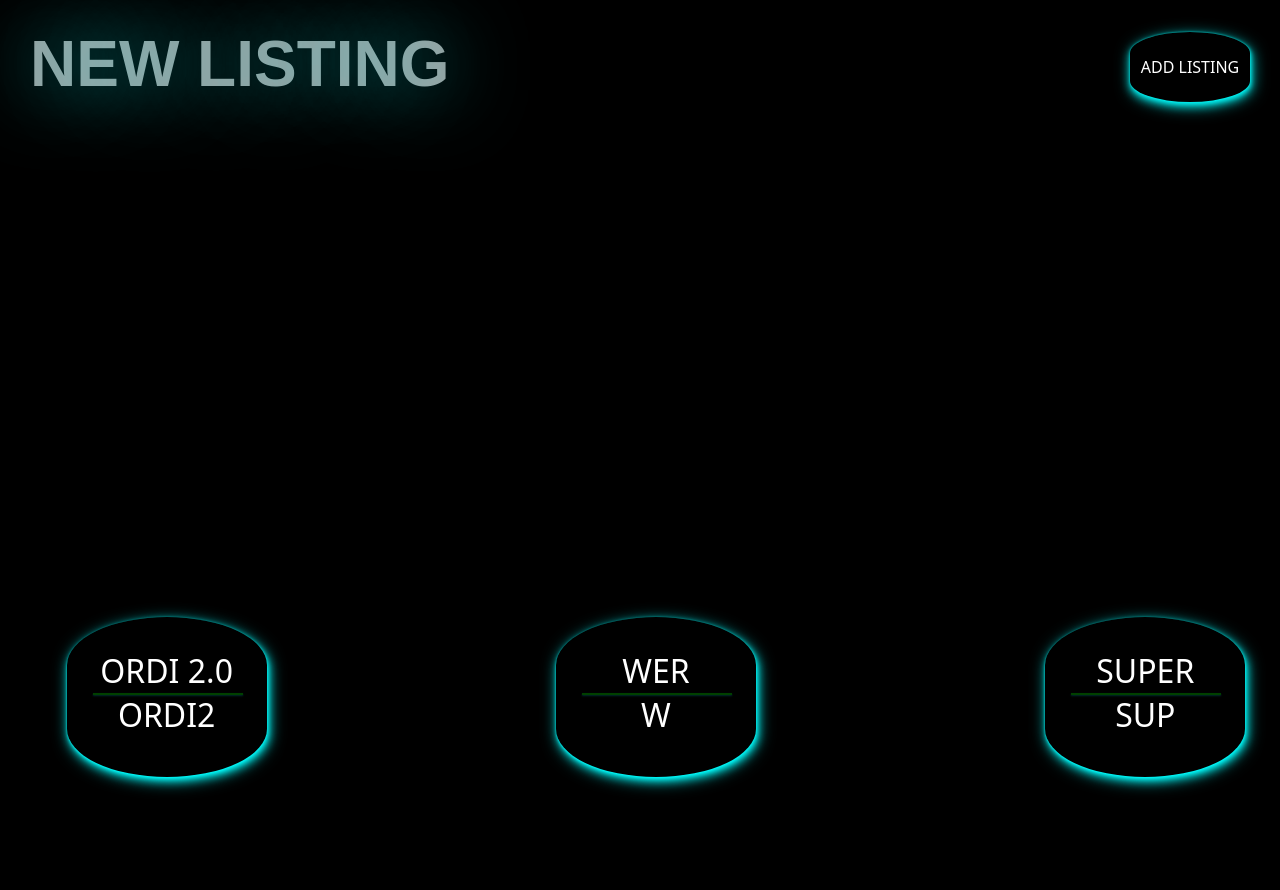
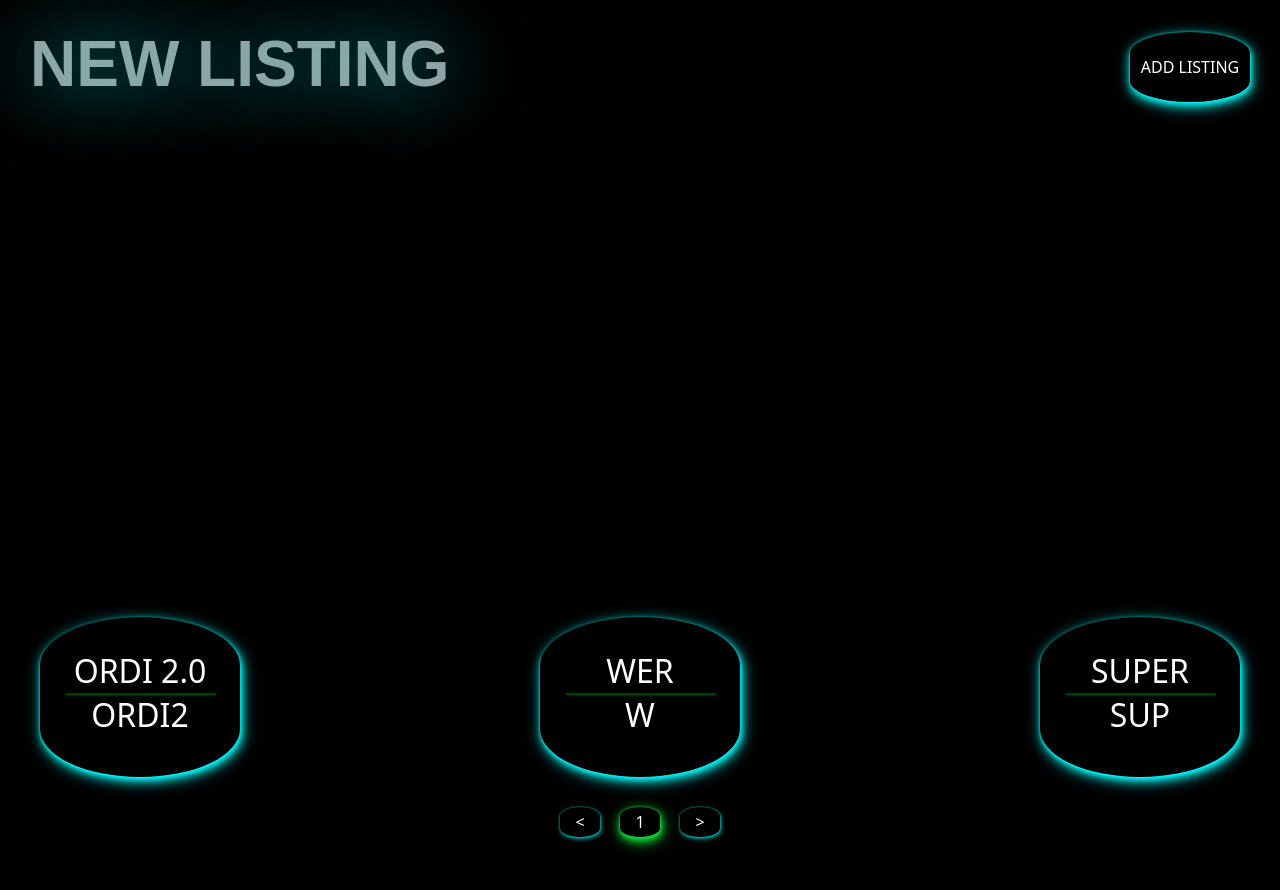
Before and after one commit to boomsik/cryptolisting, a React (Create React App) app: page / in a window 1280 px wide. Shown: the top 890 px of the page. Built offline with nearby package versions, Linux system fonts and the light colour scheme; grey boxes are pictures that could not be loaded.

Commit message:
add pagination

```diff
--- a/package.json
+++ b/package.json
@@ -12,6 +12,7 @@
         "react": "^18.2.0",
         "react-bootstrap": "^2.9.1",
         "react-dom": "^18.2.0",
+        "react-paginate": "^8.2.0",
         "react-scripts": "5.0.1",
         "web-vitals": "^2.1.4"
     },
--- a/src/Components/ColectItem/ColectItem.css
+++ b/src/Components/ColectItem/ColectItem.css
@@ -5,6 +5,119 @@
 }
 
 .list {
+    padding: 0;
     display: flex;
     justify-content: space-around;
 }
+
+.pagination {
+    width: 100%;
+    margin-top: 30px;
+    justify-content: center;
+    align-items: center;
+    gap: 20px;
+}
+
+.pagination_item {
+    display: flex;
+    justify-content: center;
+    align-items: center;
+    text-align: center;
+    width: 40px;
+    height: 30px;
+    background-color: black;
+    border-radius: 50%/30%;
+    position: relative;
+    border: none;
+    color: white;
+    box-shadow: 0px 0px 2px 0px rgba(0, 255, 255, 0.7),
+        1px 2px 4px 0px rgba(0, 255, 255, 0.7);
+}
+
+.pagination_item:hover {
+    box-shadow: 0px 0px 2px 0px rgba(15, 247, 69, 0.7),
+        1px 2px 4px 0px rgba(15, 247, 69, 0.7),
+        0px 4px 8px 0px rgba(15, 247, 69, 0.7),
+        2px 4px 16px 0px rgba(15, 247, 69, 0.7);
+}
+
+.pagination_item_tag {
+    display: flex;
+    justify-content: center;
+    align-items: center;
+    text-align: center;
+    width: 40px;
+    height: 30px;
+    background-color: black;
+    border-radius: 50%/30%;
+    position: relative;
+    border: none;
+    color: white;
+    box-shadow: 0px 0px 2px 0px rgba(0, 255, 255, 0.7),
+        1px 2px 4px 0px rgba(0, 255, 255, 0.7);
+}
+
+.pagination_item_tag:hover {
+    box-shadow: 0px 0px 2px 0px rgba(15, 247, 69, 0.7),
+        1px 2px 4px 0px rgba(15, 247, 69, 0.7),
+        0px 4px 8px 0px rgba(15, 247, 69, 0.7),
+        2px 4px 16px 0px rgba(15, 247, 69, 0.7);
+}
+
+.pagination_item_next {
+    display: flex;
+    justify-content: center;
+    align-items: center;
+    text-align: center;
+    width: 40px;
+    height: 30px;
+    background-color: black;
+    border-radius: 50%/30%;
+    position: relative;
+    border: none;
+    color: white;
+    box-shadow: 0px 0px 2px 0px rgba(0, 255, 255, 0.7),
+        1px 2px 4px 0px rgba(0, 255, 255, 0.7);
+}
+.pagination_item_next:hover {
+    box-shadow: 0px 0px 2px 0px rgba(15, 247, 69, 0.7),
+        1px 2px 4px 0px rgba(15, 247, 69, 0.7),
+        0px 4px 8px 0px rgba(15, 247, 69, 0.7),
+        2px 4px 16px 0px rgba(15, 247, 69, 0.7);
+}
+
+.page-num {
+    text-decoration: none;
+    color: white;
+    padding: 8px;
+}
+
+.active_li {
+    box-shadow: 0px 0px 2px 0px rgba(15, 247, 69, 0.7),
+        1px 2px 4px 0px rgba(15, 247, 69, 0.7),
+        0px 4px 8px 0px rgba(15, 247, 69, 0.7),
+        2px 4px 16px 0px rgba(15, 247, 69, 0.7);
+}
+
+.free_dot {
+    display: flex;
+    justify-content: center;
+    align-items: center;
+    text-align: center;
+    width: 40px;
+    height: 30px;
+    background-color: black;
+    border-radius: 50%/30%;
+    position: relative;
+    border: none;
+    color: white;
+    box-shadow: 0px 0px 2px 0px rgba(0, 255, 255, 0.7),
+        1px 2px 4px 0px rgba(0, 255, 255, 0.7);
+}
+
+.free_dot:hover {
+    box-shadow: 0px 0px 2px 0px rgba(15, 247, 69, 0.7),
+        1px 2px 4px 0px rgba(15, 247, 69, 0.7),
+        0px 4px 8px 0px rgba(15, 247, 69, 0.7),
+        2px 4px 16px 0px rgba(15, 247, 69, 0.7);
+}
--- a/src/Components/ColectItem/ColectItem.jsx
+++ b/src/Components/ColectItem/ColectItem.jsx
@@ -1,15 +1,53 @@
 import ColectDiv from "../ColectDiv/ColectDiv";
-
+import ReactPaginate from "react-paginate";
+import { React, useEffect, useState } from "react";
 import "./ColectItem.css";
 function ColectItem({ collection, del }) {
+    const data = collection;
+    const [currentItems, setCurrentItems] = useState([]);
+    const [pageCount, setPageCount] = useState(0);
+    const [itemOffset, setItemOffset] = useState(0);
+    const itemsPerPage = 10;
+
+    useEffect(() => {
+        const endOffset = itemOffset + itemsPerPage;
+        setCurrentItems(data.slice(itemOffset, endOffset));
+        setPageCount(Math.ceil(data.length / itemsPerPage));
+    }, [itemOffset, itemsPerPage, data]);
+
+    const handlePageClick = (e) => {
+        const newOffset = (e.selected * itemsPerPage) % data.length;
+        setItemOffset(newOffset);
+    };
     return (
+        <>
             <div className="containers">
                 <ul className="list">
-                {collection.map((el) => (
+                    {currentItems.map((el) => (
                         <ColectDiv key={el.id} collection={el} del={del} />
                     ))}
                 </ul>
+                <ReactPaginate
+                    breakLabel="....."
+                    nextLabel=" >"
+                    onPageChange={handlePageClick}
+                    pageRangeDisplayed={3}
+                    pageCount={pageCount}
+                    previousLabel="<"
+                    renderOnZeroPageCount={null}
+                    containerClassName="pagination"
+                    pageClassName="pagination_item"
+                    previousClassName="pagination_item_tag"
+                    nextClassName="pagination_item_next"
+                    pageLinkClassName="page-num"
+                    previousLinkClassName="page-num"
+                    nextLinkClassName="page-num"
+                    activeLinkClassName="active"
+                    activeClassName="active_li"
+                    breakClassName="free_dot"
+                />
             </div>
+        </>
     );
 }
 
```
Also changed, not shown: 1 other file (tests, documents, lock files or other folders). Lines whose indentation alone changed are shown as unchanged.
